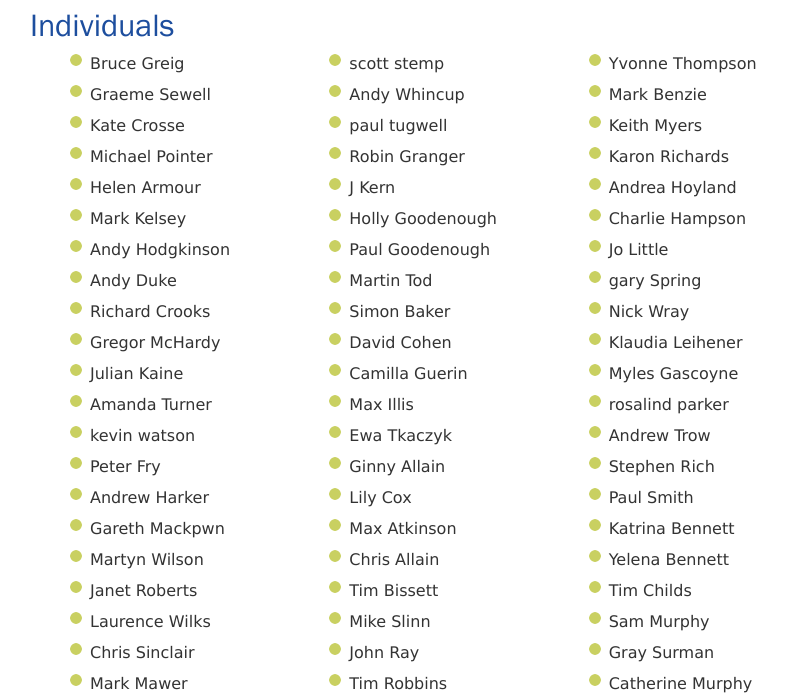
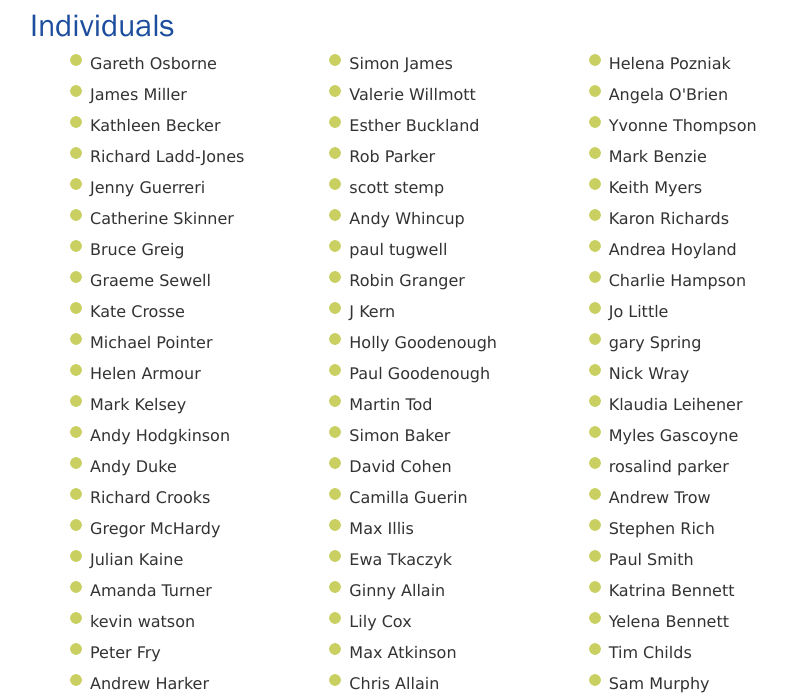
Before and after one commit to winchestercyclingcharter/winchestercyclingcharter.github.io, a Jekyll site: the page built from supporters.md, in a window 1280 px wide and 900 px high, scrolled down 7787 px, cut to the strip 206-900 px from the top of the window. Shown: the whole strip, without its empty margins (211-998 px from the left). Built offline with Jekyll 4.4.1, drawn with Linux system fonts in a browser that asks for light colours; nearby versions of some CDN libraries.

Commit message:
Update people.yml

```diff
--- a/_data/people.yml
+++ b/_data/people.yml
@@ -658,3 +658,9 @@ people:
 - { lastname: Greig, firstname: Bruce, dt: 20211018-082031-981525 }
 - { lastname: Searles, firstname: Samantha, dt: 20211017-061943-033243 }
 - { lastname: Coulter, firstname: Ian, dt: 20211016-203657-861817 }
+- { lastname: Skinner, firstname: Catherine, dt: 20211018-115921-159476 }
+- { lastname: Guerreri, firstname: Jenny, dt: 20211018-120647-322003 }
+- { lastname: Ladd-Jones, firstname: Richard, dt: 20211018-121158-384569 }
+- { lastname: Becker, firstname: Kathleen, dt: 20211018-123933-325304 }
+- { lastname: Osborne, firstname: Gareth, dt: 20211018-125011-683141 }
+- { lastname: Miller, firstname: James, dt: 20211018-124255-784627 }
```
